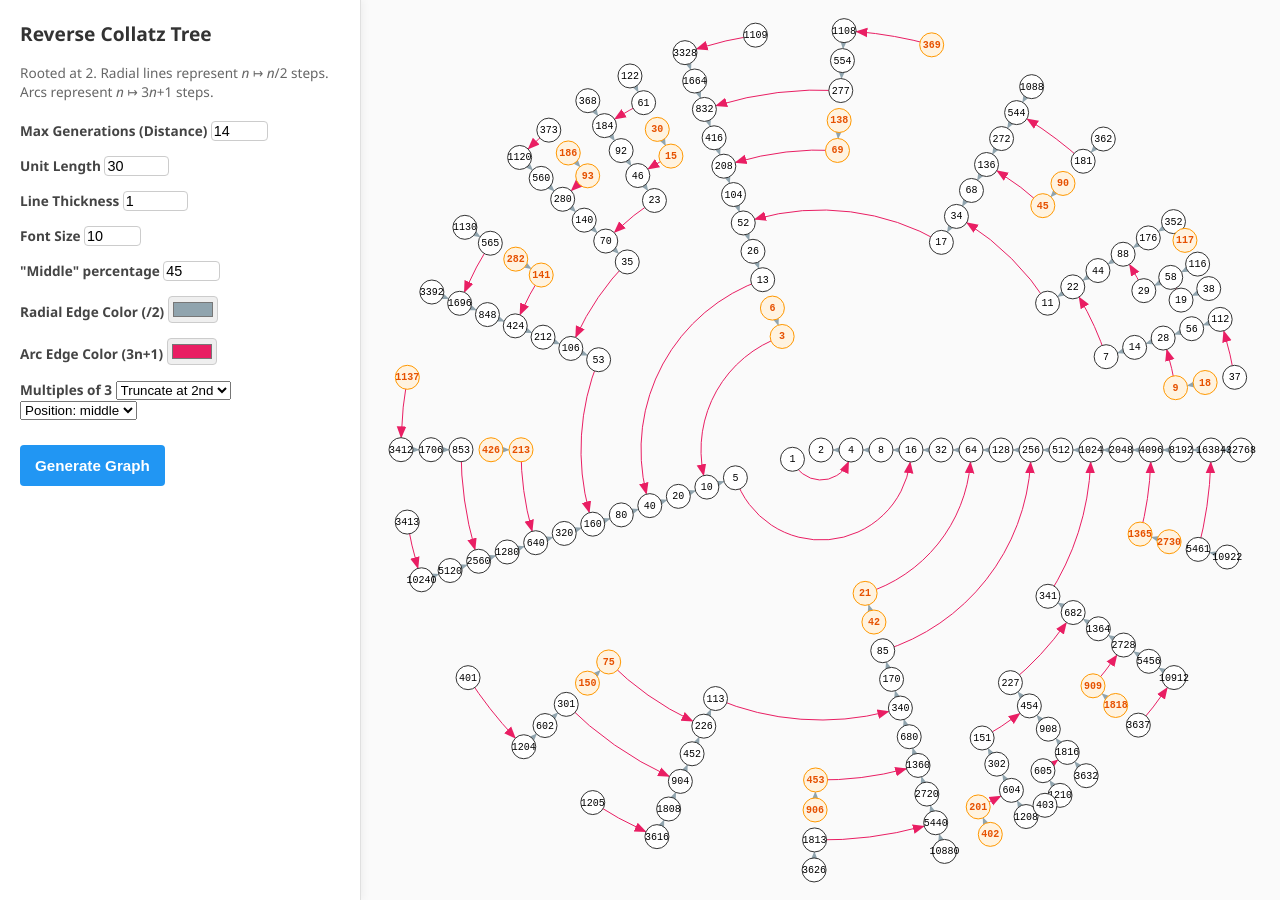
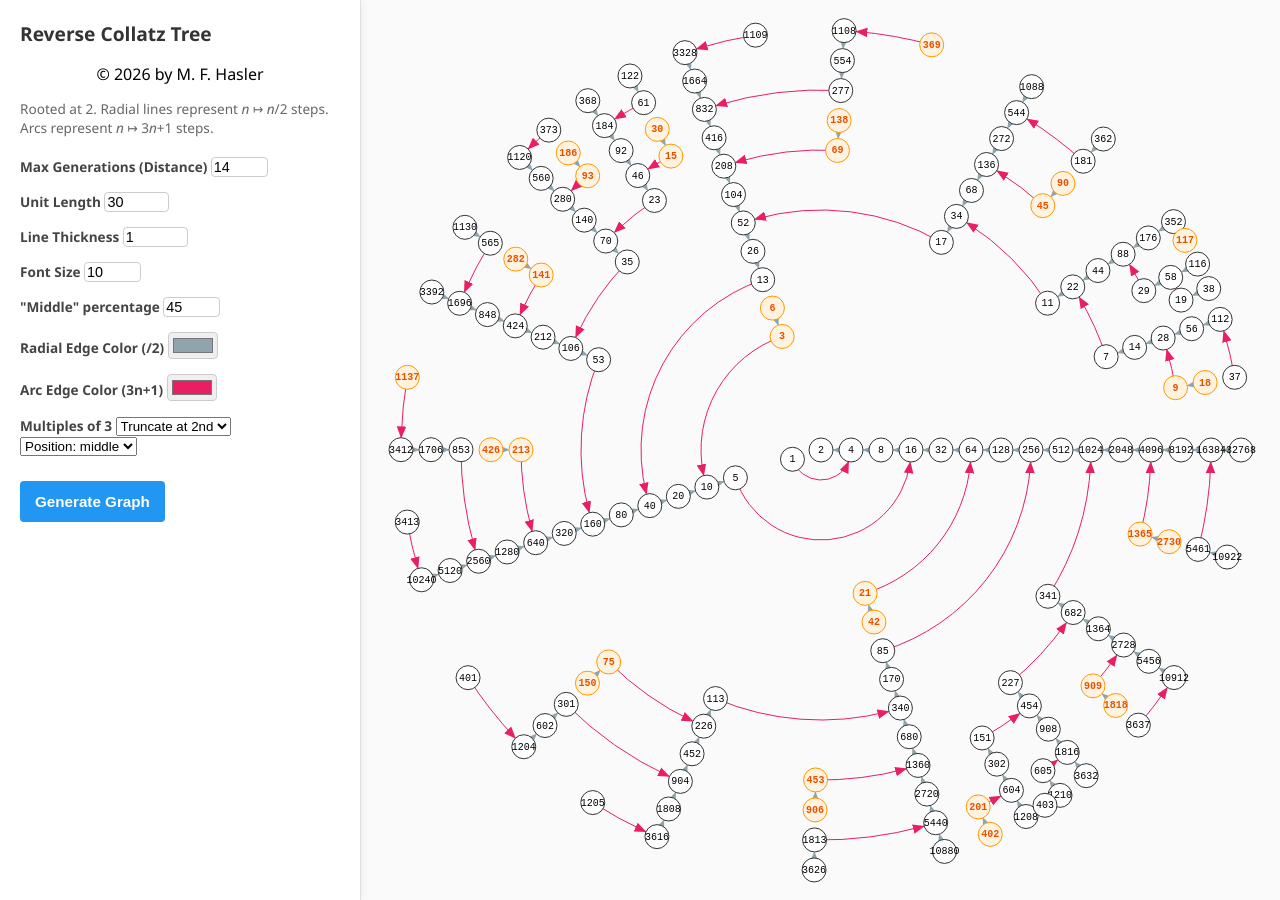
Before and after one commit to m-f-h/m-f-h.github.io, a Jekyll site: the page collatz/index.html, which Jekyll copies as it is, in a window 1280 px wide. Built offline with Jekyll 4.4.1, drawn with Linux system fonts in a browser that asks for light colours.

Commit message:
Update author information and title in index.html

```diff
--- a/collatz/index.html
+++ b/collatz/index.html
@@ -2,14 +2,16 @@
 <html lang="en">
 <head>
     <meta charset="UTF-8">
+    <meta name="author" content="Maximilian F. Hasler">
     <meta name="viewport" content="width=device-width, initial-scale=1.0">
-    <title>Circular Reverse Collatz Graph</title>
+    <title>Circular Reverse Collatz Graph - by M. F. Hasler, April 2026</title>
     <link rel="stylesheet" href="collatz.css" />
     <script src="collatz.js"></script>
 </head>
 <body>
     <div id="sidebar">
         <h2>Reverse Collatz Tree</h2>
+        <center>&copy; 2026 by M. F. Hasler</center>
         <p class="desc">Rooted at 2. Radial lines represent <i>n &mapsto; n</i>/2 steps.
             Arcs represent <i>n</i> &mapsto; 3<i>n</i>+1 steps.</p>
         <div class="control-group">
```
